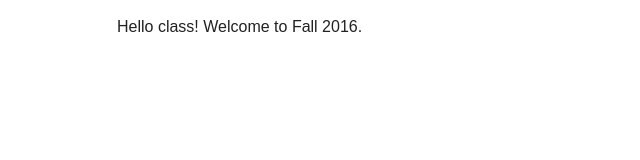
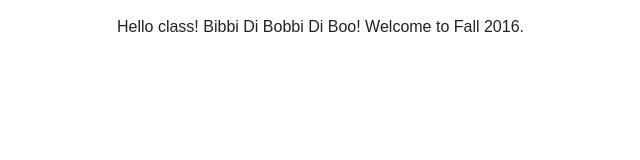
Before and after one commit to sundejthomas/sundejthomas.github.io, a plain HTML site: page fall16/index.html in a window 1280 px wide. Shown: the whole page, without its empty margins (58-698 px from the left). Drawn offline with nearby package versions, Linux system fonts and the light colour scheme.

Commit message:
update text

```diff
--- a/fall16/index.html
+++ b/fall16/index.html
@@ -16,7 +16,7 @@
         <div class="container">
           <div class="row">
             <div class="col-xs-12">
-              <p>Hello class! Welcome to Fall 2016.</p>
+              <p>Hello class! Bibbi Di Bobbi Di Boo! Welcome to Fall 2016.</p>
             </div>
           </div>
         </div>
```
